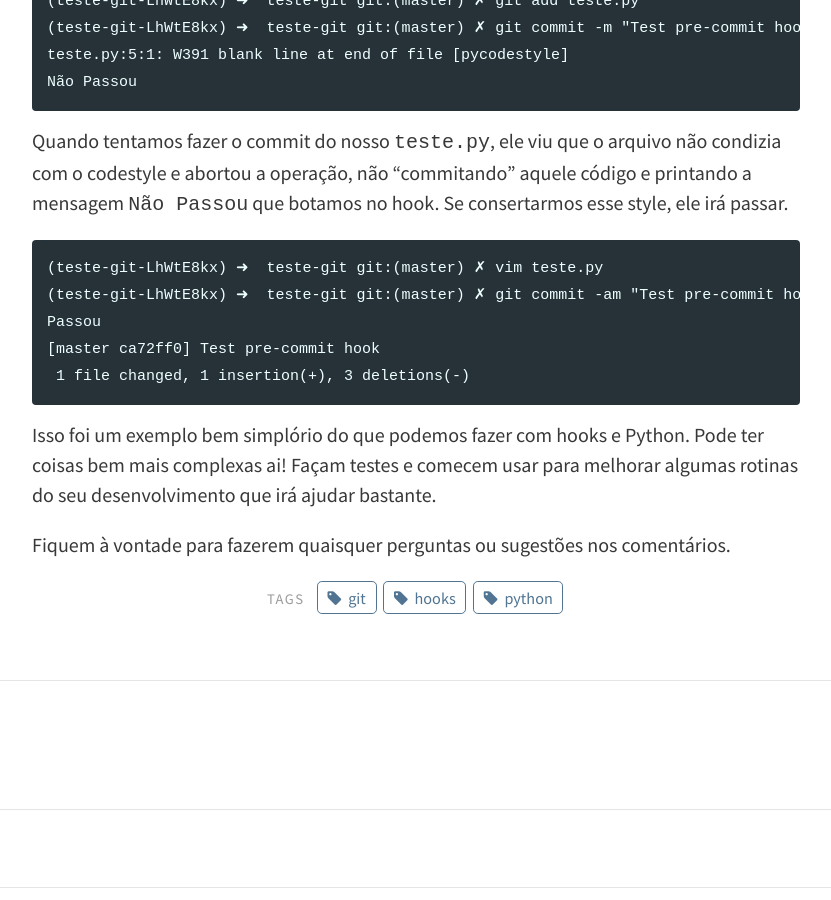
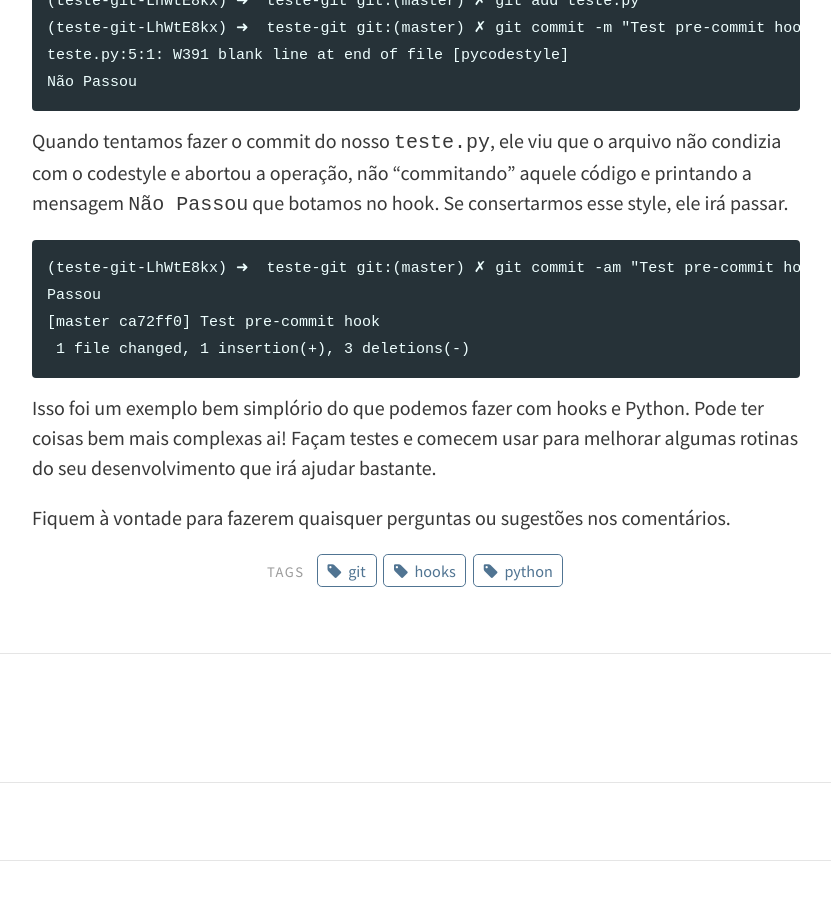
Before and after one commit to lucassouto/lucassouto.github.io, a Jekyll site: the page built from _posts/2018-04-01-git-hooks-com-python.md, in a window 1280 px wide and 900 px high, scrolled down 3220 px. Shown: the whole window, without its empty margins (224-1055 px from the left). Built offline with Jekyll 4.4.1, drawn with Linux system fonts in a browser that asks for light colours; comment, search, counter and statistics services are not loaded.

Commit message:
Improve highlight

````diff
--- a/_posts/2018-04-01-git-hooks-com-python.md
+++ b/_posts/2018-04-01-git-hooks-com-python.md
@@ -87,7 +87,6 @@ Não Passou
 Quando tentamos fazer o commit do nosso `teste.py`, ele viu que o arquivo não condizia com o codestyle e abortou a operação, não "commitando" aquele código e printando a mensagem `Não Passou` que botamos no hook. Se consertarmos esse style, ele irá passar.
 
 ```
-(teste-git-LhWtE8kx) ➜  teste-git git:(master) ✗ vim teste.py
 (teste-git-LhWtE8kx) ➜  teste-git git:(master) ✗ git commit -am "Test pre-commit hook"
 Passou
 [master ca72ff0] Test pre-commit hook
````
